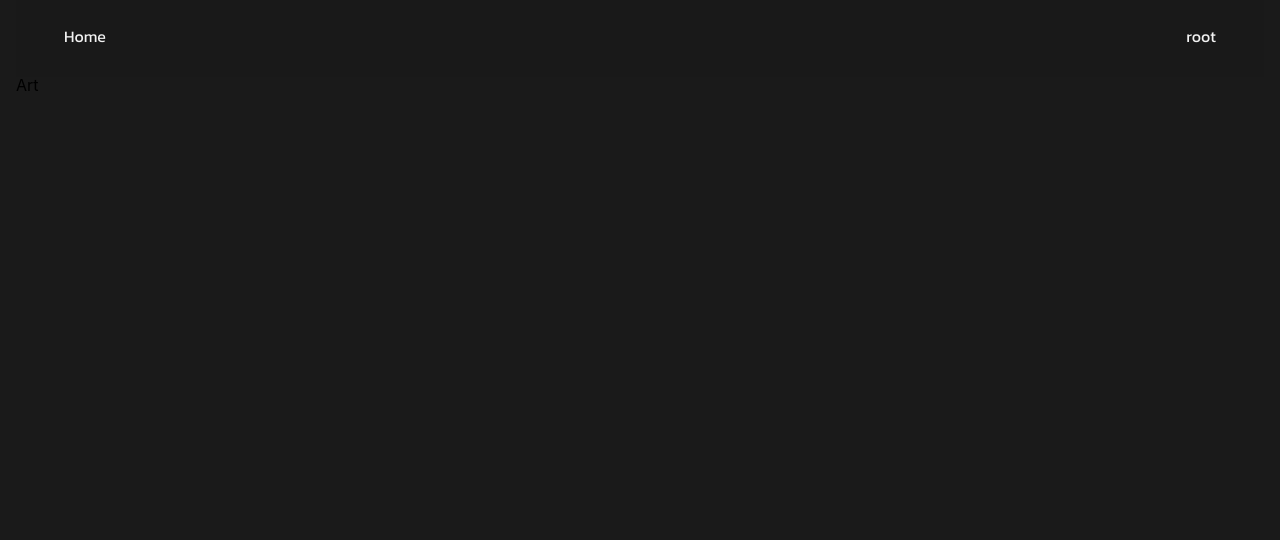
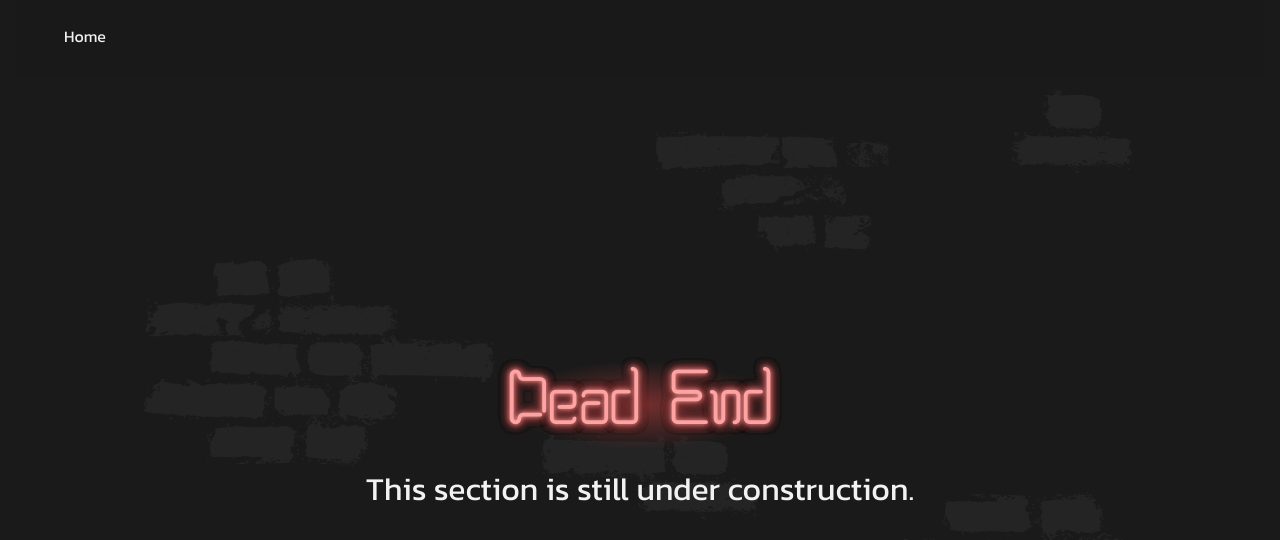
Before and after one commit to Diaa-E/portfolio, a React (Vite) app: page /art in a window 1280 px wide. Shown: the top 540 px of the page. Built offline with nearby package versions, Linux system fonts and the light colour scheme.

Commit message:
Add place holders for the art porfolio component

```diff
--- a/src/pages/ArtPortfolio.jsx
+++ b/src/pages/ArtPortfolio.jsx
@@ -5,8 +5,11 @@ export default function ArtPortfolio()
 {
     return (
         <>
-            <NavBar />
-            <h1>Art</h1>
+            <NavBar scrollAnchors={[]} />
+            <div className={styles["container"]}>
+                <h1 className={styles["warning"]}>Dead End</h1>
+                <h2 className={styles["details"]}>This section is still under construction.</h2>
+            </div>
         </>
     )
 }
--- a/src/pages/ArtPortfolio.module.css
+++ b/src/pages/ArtPortfolio.module.css
@@ -0,0 +1,42 @@
+.warning{
+    font-size: 5rem;
+    color: var(--neon-red-off);
+    font-family: var(--font-neon-2);
+    animation-name: flicker;
+    animation-duration: .1s;
+    animation-fill-mode: forwards;
+    animation-timing-function: linear;
+    animation-iteration-count: 3;
+    animation-delay: .5s;
+}
+
+.container{
+    composes: bricks-background from "../common.module.css";
+    background-image: url("../assets/images/bricks_background.webp");
+    display: flex;
+    flex-direction: column;
+    place-items: center;
+    place-content: center;
+    height: 90dvh;
+    gap: 1rem;
+}
+
+.details{
+    font-size: 2rem;
+    color: var(--text);
+    font-family: var(--font-default);
+    text-align: center;
+}
+
+@keyframes flicker {
+    from {
+        color: var(--neon-red-off);
+        background-image: none;
+        text-shadow: none;
+    }
+    to {
+        color: var(--neon-red);
+        background-image: var(--backlight-red);
+        text-shadow: var(--glow-red);
+    }
+}
```
